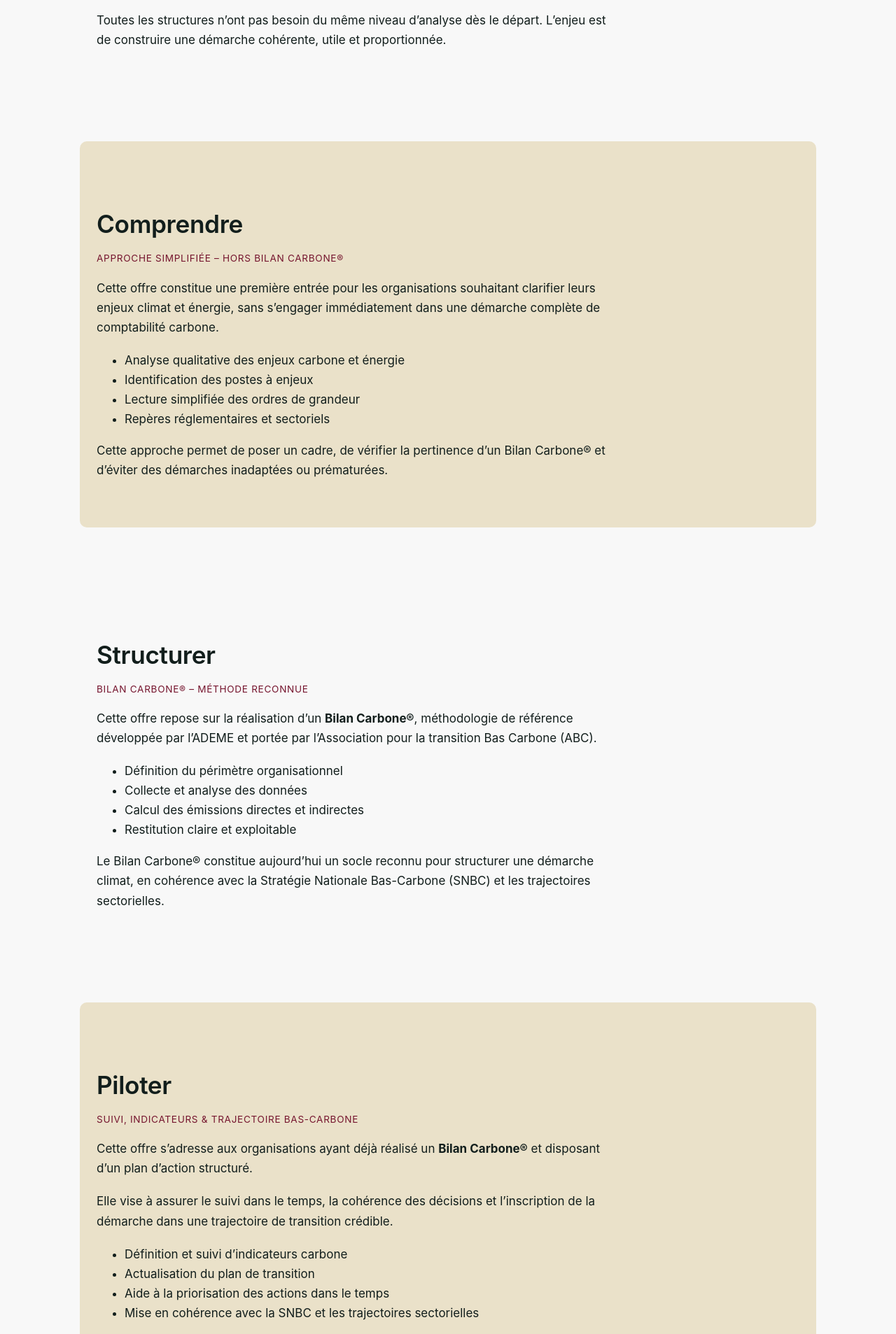
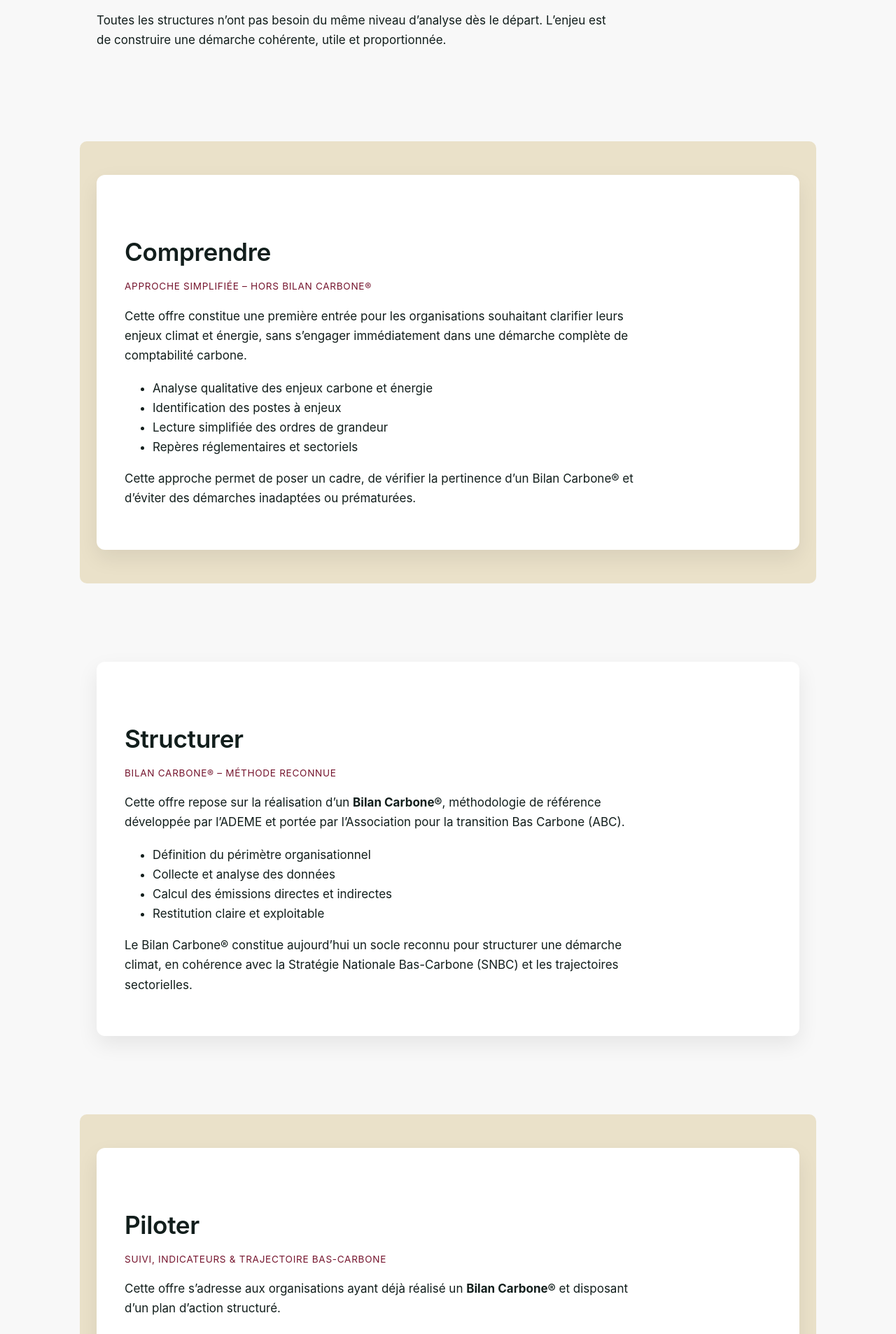
Before and after one commit to Alex-JULIEN/forez-transition, a Jekyll site: the page built from offres.md, in a window 1280 px wide. Shown: the part 358-2265 px from the top of the page at 70% size. Built offline with Jekyll 4.4.1, drawn with Linux system fonts in a browser that asks for light colours.

Commit message:
Update offres.md

```diff
--- a/offres.md
+++ b/offres.md
@@ -22,7 +22,7 @@ layout: default
 </section>
 
 <section class="section section-alt">
-  <div class=".card">
+  <div class="card">
     <h2>Comprendre</h2>
     <p class="offre-tag">Approche simplifiée – hors Bilan Carbone®</p>
 
@@ -49,7 +49,7 @@ layout: default
 </section>
 
 <section class="section">
-  <div class=".card">
+  <div class="card">
     <h2>Structurer</h2>
     <p class="offre-tag">Bilan Carbone® – méthode reconnue</p>
 
@@ -77,7 +77,7 @@ layout: default
 </section>
 
 <section class="section section-alt">
-  <div class=".card">
+  <div class="card">
     <h2>Piloter</h2>
     <p class="offre-tag">Suivi, indicateurs & trajectoire bas-carbone</p>
 
```
